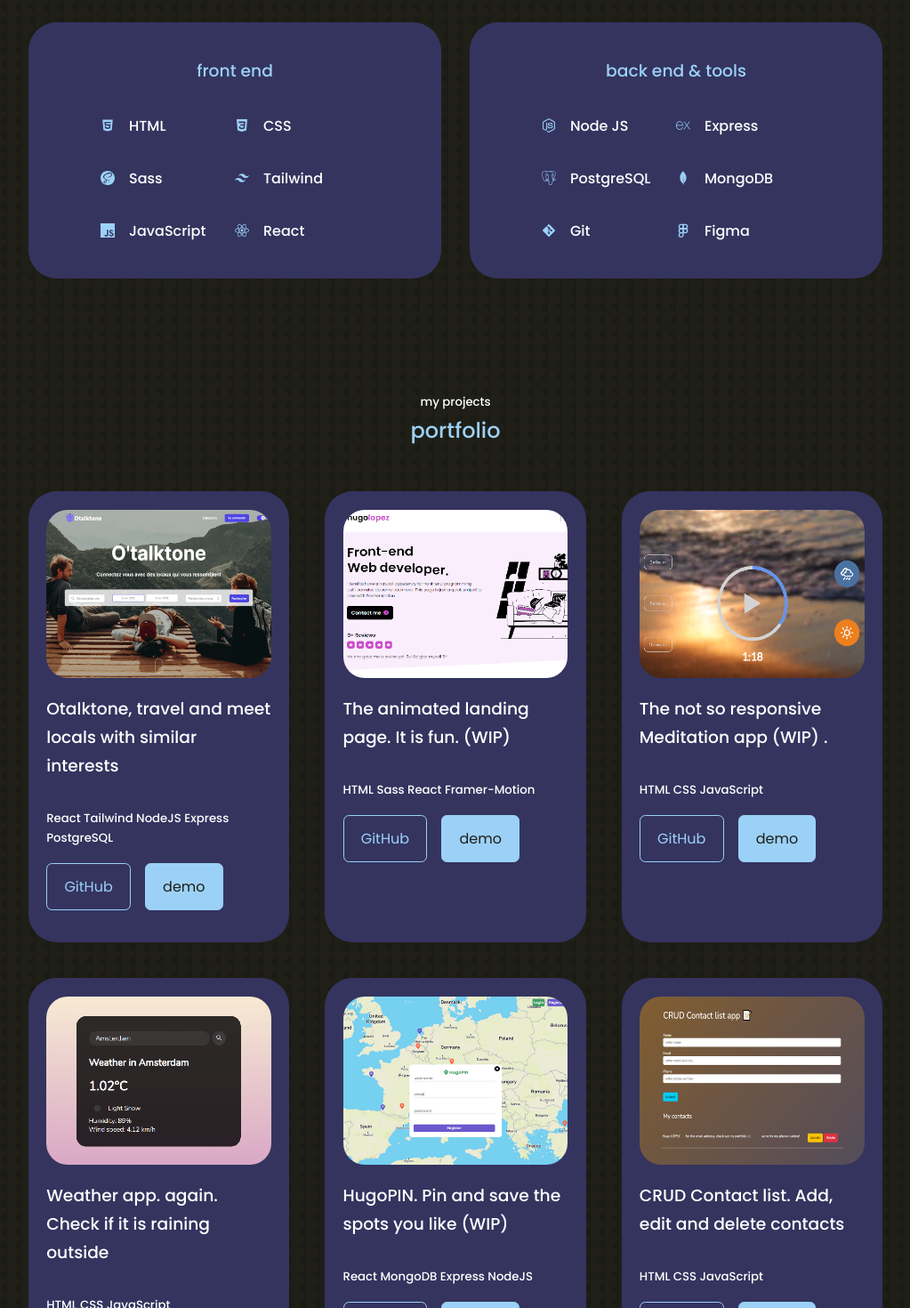
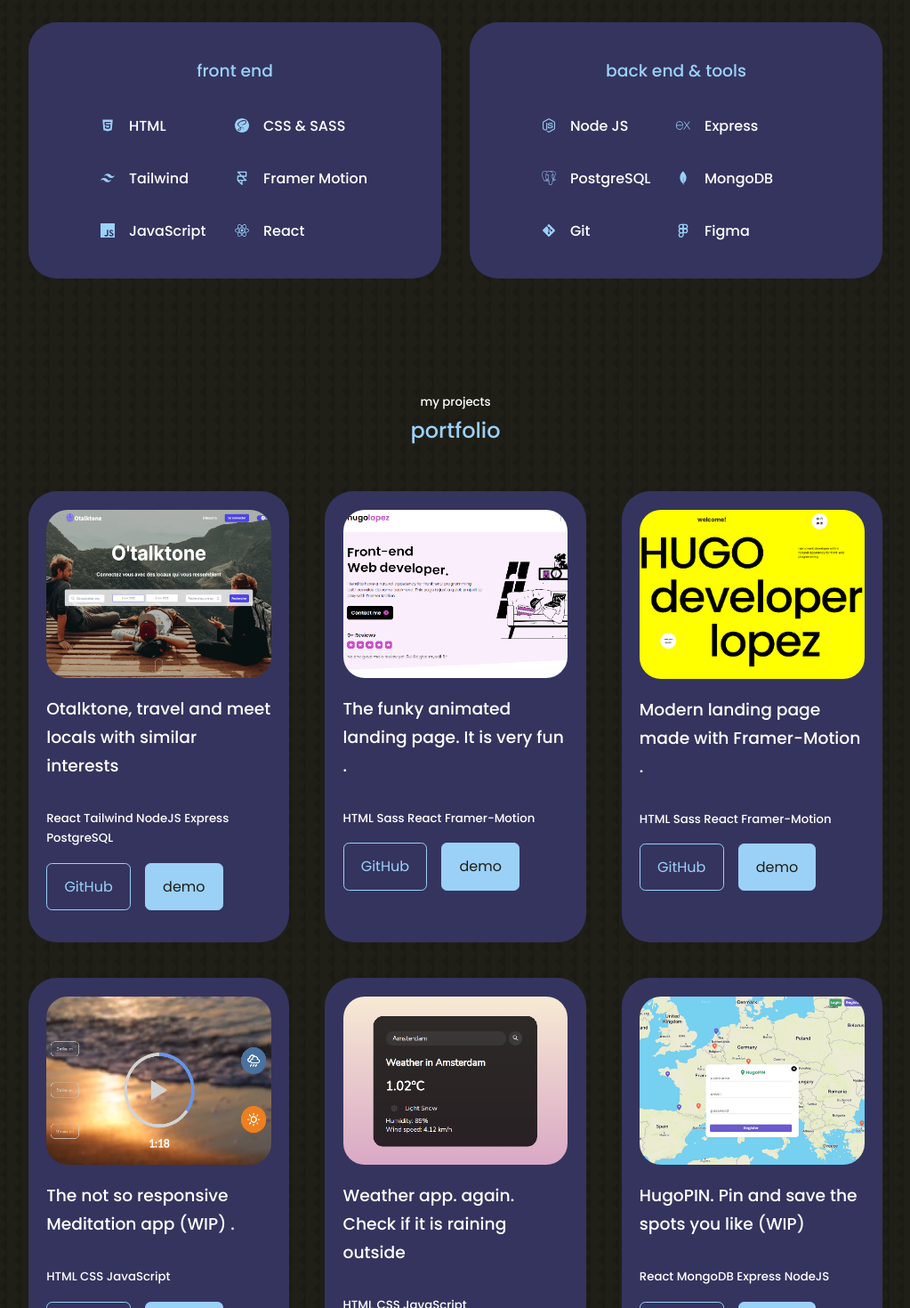
Before and after one commit to HugoLOPEZ64/Portfolio, a React (Create React App) app: page / in a window 1280 px wide. Shown: the part 1840-3310 px from the top of the page at 89% size, without its empty margins (128-1151 px from the left). Built offline with nearby package versions, Linux system fonts and the light colour scheme.

Commit message:
add project into portfolio

```diff
--- a/src/components/experience/Experience.jsx
+++ b/src/components/experience/Experience.jsx
@@ -10,7 +10,7 @@ import {FaReact} from 'react-icons/fa'
 import {FaNodeJs} from 'react-icons/fa'
 import {SiExpress} from 'react-icons/si'
 import {SiPostgresql} from 'react-icons/si'
-
+import { FiFramer } from 'react-icons/fi'
 import {FaGitAlt} from 'react-icons/fa'
 import {FiFigma} from 'react-icons/fi'
 import {SiMongodb} from 'react-icons/si'
@@ -34,17 +34,9 @@ const Experience = () => {
             </article>
 
             <article className='experience__details'>
-            <IoLogoCss3 className='experience__details-icon'/>
-              <div>
-                <h4>CSS</h4>
-                <small className='text-light'></small>
-              </div>
-            </article>
-
-            <article className='experience__details'>
             <SiSass className='experience__details-icon'/>
               <div>
-                <h4>Sass</h4>
+                <h4>CSS & SASS</h4>
                 <small className='text-light'></small>
               </div>
             </article>
@@ -53,6 +45,14 @@ const Experience = () => {
             <SiTailwindcss className='experience__details-icon'/>
               <div>
                 <h4>Tailwind</h4>
+                <small className='text-light'></small>
+              </div>
+            </article>
+
+            <article className='experience__details'>
+            <FiFramer className='experience__details-icon'/>
+              <div>
+                <h4>Framer Motion</h4>
                 <small className='text-light'></small>
               </div>
             </article>
--- a/src/components/portfolio/Portfolio.jsx
+++ b/src/components/portfolio/Portfolio.jsx
@@ -6,6 +6,8 @@ import IMG3 from '../../assets/meditation.png'
 import IMG4 from '../../assets/weather.png'
 import IMG5 from '../../assets/travel.png'
 import IMG6 from '../../assets/crud.png'
+import IMG7 from '../../assets/countryguide.png'
+import IMG8 from '../../assets/hugoframer2.png'
 
 
 const data = [
@@ -21,10 +23,19 @@ const data = [
   {
     id: 2,
     image: IMG2,
-    title: 'The animated landing page. It is fun. (WIP)',
+    title: 'The funky animated landing page. It is very fun .',
     sub: 'HTML Sass React Framer-Motion',
     github: 'https://github.com/HugoLOPEZ64/React-FramerMotion-landingpage',
     demo: 'https://hugolopez-framermotion.netlify.app/'
+  },
+
+  {
+    id: 2,
+    image: IMG8,
+    title: 'Modern landing page made with Framer-Motion     .',
+    sub: 'HTML Sass React Framer-Motion',
+    github: 'https://github.com/HugoLOPEZ64/Modern-animated-landing-page',
+    demo: 'https://hugolopez-framermotion.vercel.app/'
   },
 
   {
@@ -63,6 +74,15 @@ const data = [
     demo: 'https://crud-contact-list.vercel.app/'
   },
 
+  {
+    id: 7,
+    image: IMG7,
+    title: 'Country Guide. find infos about any country',
+    sub: 'HTML CSS JavaScript',
+    github: 'https://github.com/HugoLOPEZ64/Country-Guide',
+    demo: 'https://country-guide-coral.vercel.app/'
+  },
+
 
 
 ]
```
Also changed, not shown: src/assets/hugoframer2.png (added).
